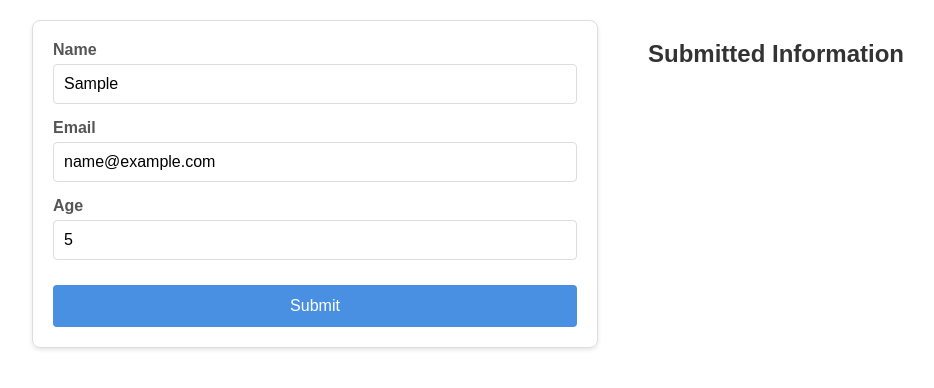
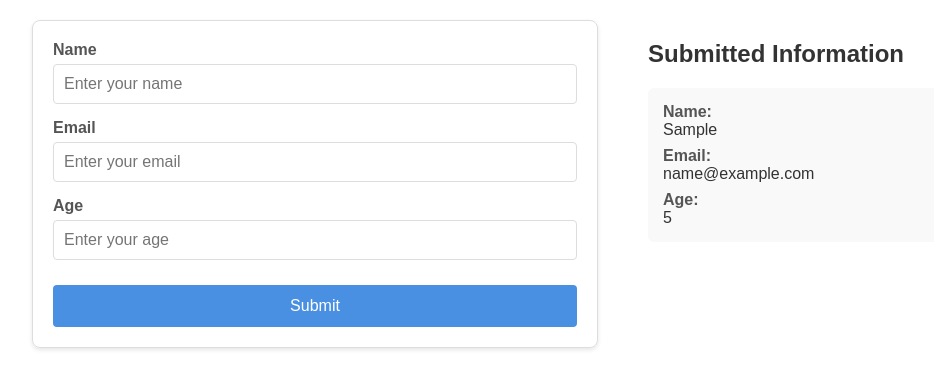
Before and after one commit to Andr1aa/quiz_2, a plain HTML site: page tasks/index.html in a window 1280 px wide. Both pictures are taken after typing "Sample", "name@example.com", "5" into the empty fields and a click on the button "Submit". Shown: the whole page, without its empty margins (28-962 px from the left). Drawn offline with Linux system fonts and the light colour scheme.

Commit message:
Add files via upload

```diff
--- a/tasks/index.js
+++ b/tasks/index.js
@@ -0,0 +1,57 @@
+document.addEventListener("DOMContentLoaded", function() {
+
+    const nameInput =document.getElementById("name");
+    const emailInput =document.getElementById("email");
+    const ageInput =document.getElementById("age");
+    const submitButton =document.getElementById("submit");
+    const submissionsList =document.querySelector(".submissions-list");
+
+
+    submitButton.addEventListener("click", function(event)
+    {
+      event.preventDefault();
+
+
+      const name = nameInput.value;
+      const email = emailInput.value;
+      const age = ageInput.value;
+
+
+      if (name&&email&&age)
+        {
+
+        const submissionItem=document.createElement("div");
+        submissionItem.classList.add("submission-item");
+
+        submissionItem.innerHTML =
+        `
+          <div class="submission-details">
+            <div class="detail-row">
+              <p class="detail-label">Name:</p>
+              <p class="detail-value">${name}</p>
+            </div>
+            <div class="detail-row">
+              <p class="detail-label">Email:</p>
+              <p class="detail-value">${email}</p>
+            </div>
+            <div class="detail-row">
+              <p class="detail-label">Age:</p>
+              <p class="detail-value">${age}</p>
+            </div>
+          </div>
+        `
+
+
+        submissionsList.appendChild(submissionItem);
+
+        nameInput.value ="";
+        emailInput.value ="";
+        ageInput.value ="";
+        }
+
+      else
+        {
+          alert("Please fill out all fields.");
+        }
+    });
+    });
```
Also changed, not shown: tasks/index.html (line endings or trailing spaces).
